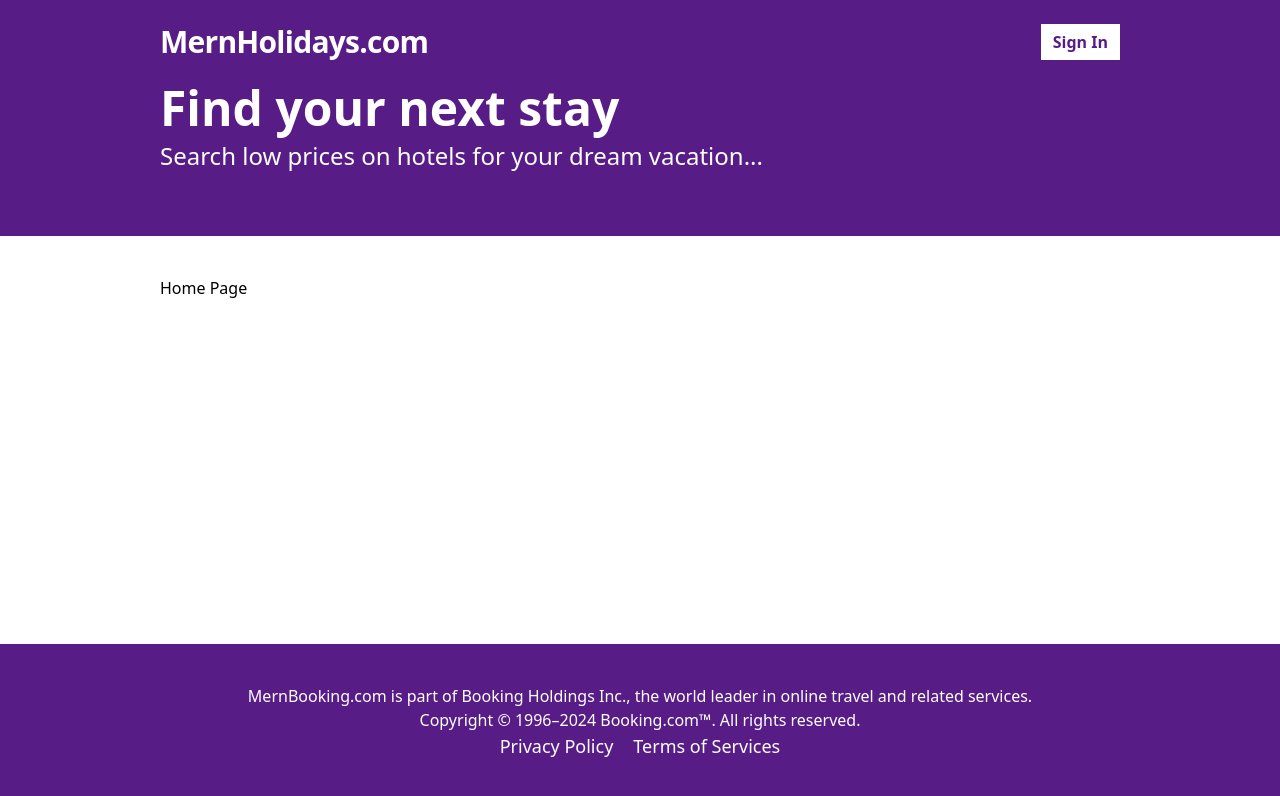
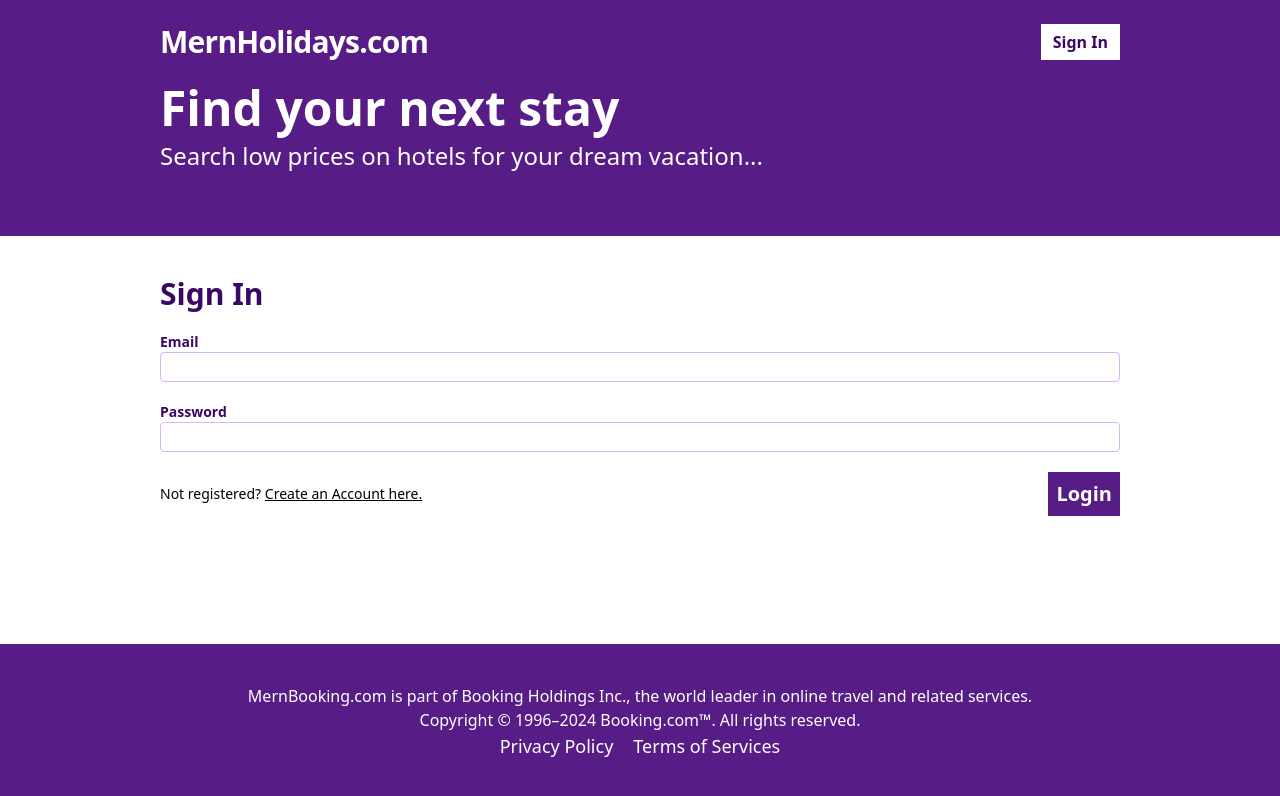
Before and after one commit to suhani132/Hotel-Booking, a React (Vite) app in the folder frontend/: page /sign-in in a window 1280 px wide. Before the commit this address led to /. Shown: the top 796 px of the page. Built offline with nearby package versions, Linux system fonts and the light colour scheme; no server answers.

Commit message:
completed registration functionality

```diff
--- a/frontend/src/App.tsx
+++ b/frontend/src/App.tsx
@@ -6,7 +6,7 @@
 } from "react-router-dom";
  import Layout from "./layouts/Layout";
  import Register from "./pages/Register";
-// import SignIn from "./pages/SignIn";
+import SignIn from "./pages/SignIn";
 // import AddHotel from "./pages/AddHotel";
 // import { useAppContext } from "./contexts/AppContext";
 // import MyHotels from "./pages/MyHotels";
@@ -36,6 +36,10 @@
         <Route path="/register" element={<Layout>
           <Register />
           </Layout>} />
+
+          <Route path="/sign-in" element={<Layout>
+            <SignIn/>
+          </Layout>} />
         <Route path="*" element={<Navigate to="/" />} />
       </Routes>
     </Router>
--- a/frontend/src/api-client.ts
+++ b/frontend/src/api-client.ts
@@ -1,4 +1,5 @@
 import { RegisterFormData } from "./pages/Register"
+import { SignInFormData } from "./pages/SignIn";
 
 const API_BASE_URL = import.meta.env.VITE_API_BASE_URL;
 
@@ -19,6 +20,22 @@
     }
   };
 
+export const signIn = async (formData: SignInFormData)=>{
+  const response = await fetch(`${API_BASE_URL}/api/auth/login`, {
+ method: "POST",
+ credentials: "include",
+ headers: {
+  "Content-Type": "application/json",
+  },
+  body: JSON.stringify(formData),
+  })
+  const body = await response.json();
+  if (!response.ok) {
+    throw new Error(body.message);
+    }
+    return body;
+}
+
   export const validateToken = async ()=>{
     const response = await fetch(`${API_BASE_URL}/api/auth/validate-token`, {
       credentials: "include"
@@ -28,4 +45,14 @@
     }
 
     return response.json();
+    };
+
+    export const signOut = async () =>{
+      const response = await fetch(`${API_BASE_URL}/api/auth/logout`, {
+        credentials: "include",
+        method: "POST"
+    });
+    if(!response.ok) {
+      throw new Error("Error during sign out");
     }
+  };
--- a/frontend/src/components/Header.tsx
+++ b/frontend/src/components/Header.tsx
@@ -1,5 +1,6 @@
 import { Link } from "react-router-dom";
 import { useAppContext } from "../contexts/AppContext";
+import SignOutButton from "./SignOutButton";
 
 const Header = ()=>{
     const { isLoggedIn} = useAppContext();
@@ -13,11 +14,11 @@
                 <span className="flex space-x-2">
                     {isLoggedIn ? (
                     <>
-                    <Link to="/my-bookings"> My Bookings</Link>
-                    <Link to="/my-hotels"> My Hotels</Link>
-                    <button>Sign Out</button>
+                    <Link className="flex items-center text-white px-3 font-bold hover:bg-purple-600" to="/my-bookings"> My Bookings</Link>
+                    <Link className="flex items-center text-white px-3 font-bold hover:bg-purple-600" to="/my-hotels"> My Hotels</Link>
+                    <SignOutButton />
                     </>
-                    ):( <Link to="/Sign-in" className="flex items-center bg-white text-purple-900 px-3 font-bold hover:bg-purple-200">
+                    ):( <Link to="/Sign-in" className="flex items-center text-purple-950 px-3 font-bold bg-white hover:bg-purple-400 hover:text-white">
                     Sign In
                     </Link>
                     )}
--- /dev/null
+++ b/frontend/src/components/SignOutButton.tsx
@@ -0,0 +1,32 @@
+import { useMutation, useQueryClient } from "react-query";
+import * as apiClient from "../api-client";
+import { useAppContext } from "../contexts/AppContext";
+
+const SignOutButton = () =>{
+    const queryClient = useQueryClient();
+    const {showToast} = useAppContext();
+
+    const mutation = useMutation(apiClient.signOut, {
+        onSuccess: async () => {
+            await queryClient.invalidateQueries("validateToken");
+            showToast({message: "Signed Out!", type: "SUCCESS"});
+        },
+        onError: (error: Error)=>{
+            showToast({message: error.message, type: "ERROR"});
+        },
+    });
+
+const handleClick = () =>{
+    mutation.mutate();
+}
+
+    return(
+        <button
+        onClick={handleClick}
+        className="text-purple-950 px-3 font-bold bg-white hover:bg-purple-400 hover:text-white">
+            Sign Out
+            </button>
+    );
+};
+
+export default SignOutButton
--- /dev/null
+++ b/frontend/src/pages/SignIn.tsx
@@ -0,0 +1,85 @@
+import { useForm } from "react-hook-form";
+import { useMutation, useQueryClient } from "react-query";
+import * as apiClient from "../api-client";
+import { useAppContext } from "../contexts/AppContext";
+import { Link, useNavigate } from "react-router-dom";
+
+export type SignInFormData = {
+    email: string;
+    password: string;
+    };
+
+const SignIn = () => {
+    const {showToast} = useAppContext();
+    const navigate = useNavigate();
+    const queryClient = useQueryClient();
+    const {
+        register,
+        formState: { errors},
+        handleSubmit
+} = useForm<SignInFormData>();
+
+const mutation = useMutation(apiClient.signIn, {
+    onSuccess: async () =>{
+        showToast({message: "Sign in Successfull", type: "SUCCESS"});
+        await queryClient.invalidateQueries("validateToken")
+        navigate("/");
+
+    },
+    onError: (error: Error) =>{
+        showToast({message: error.message , type: "ERROR"});
+
+    },
+});
+
+const onSubmit = handleSubmit( (data) =>{
+    mutation.mutate(data);
+});
+
+    return (
+        <form className="flex flex-col gap-5" onSubmit = {onSubmit}>
+            <h2 className="text-3xl text-purple-950 font-bold">Sign In</h2>
+            <label className="text-purple-950 text-sm font-bold flex-1">
+        Email
+        <input
+          type="email"
+          className="border  border-purple-300 rounded w-full py-1 px-2 font-normal"
+          {...register("email", { required: "This field is required" })}
+        ></input>
+        {errors.email && (
+          <span className="text-red-500">{errors.email.message}</span>
+        )}
+      </label>
+      <label className="text-purple-950 text-sm font-bold flex-1">
+        Password
+        <input
+          type="password"
+          className="border  border-purple-300 rounded w-full py-1 px-2 font-normal"
+          {...register("password", {
+            required: "This field is required",
+            minLength: {
+              value: 6,
+              message: "Password must be at least 6 characters",
+            },
+          })}
+        ></input>
+        {errors.password && (
+          <span className="text-red-500">{errors.password.message}</span>
+        )}
+      </label>
+      <span className="flex items-center justify-between ">
+        <span className="text-sm ">
+          Not registered? <Link className="underline" to="/register">Create an Account here.</Link>
+        </span>
+        <button
+          type="submit"
+          className="bg-purple-900 text-white p-2 font-bold hover:bg-purple-700 text-xl"
+        >
+          Login
+        </button>
+      </span>
+        </form>
+    );
+};
+
+export default SignIn;
```
Also changed, not shown: 1 other file (tests, documents, lock files or other folders).
